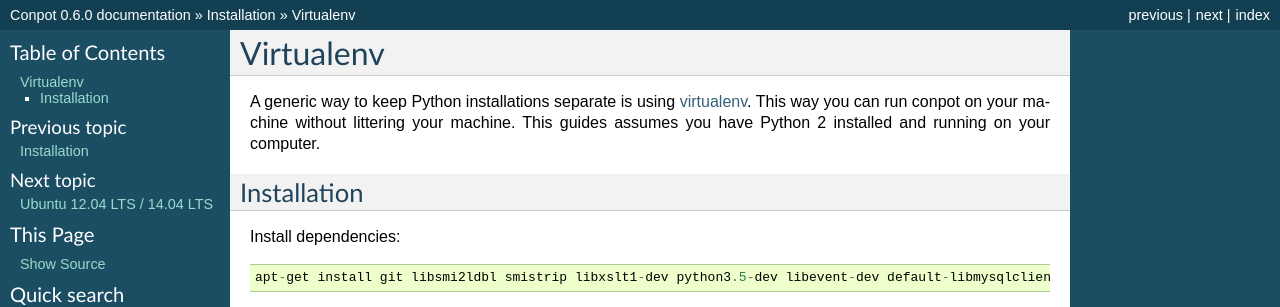
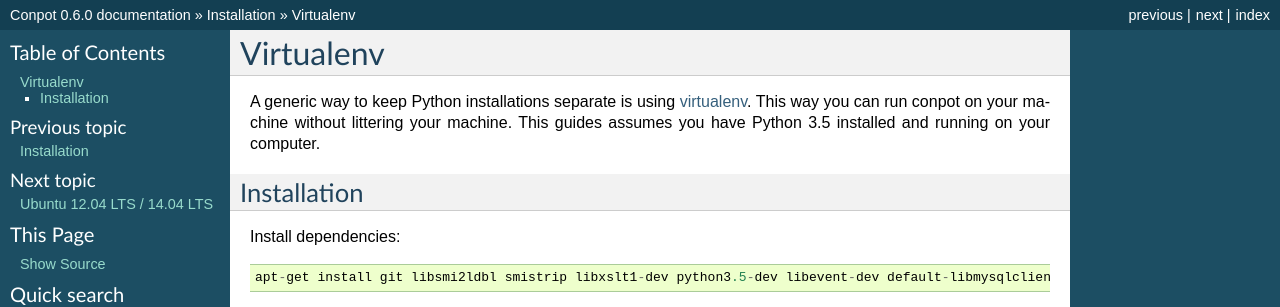
Before and after one commit to logictitans/PLC-conpot, a Sphinx documentation site: the page built from docs/source/installation/virtualenv.rst, in a window 1280 px wide. Shown: the top 307 px of the page. Built offline with Sphinx 7.4.7, drawn with Linux system fonts in a browser that asks for light colours.

Commit message:
Update virtualenv.rst

```diff
--- a/docs/source/installation/virtualenv.rst
+++ b/docs/source/installation/virtualenv.rst
@@ -1,7 +1,7 @@
 Virtualenv
 ==========
 
-A generic way to keep Python installations separate is using `virtualenv <https://pypi.python.org/pypi/virtualenv>`_. This way you can run conpot on your machine without littering your machine. This guides assumes you have Python 2 installed and running on your computer.
+A generic way to keep Python installations separate is using `virtualenv <https://pypi.python.org/pypi/virtualenv>`_. This way you can run conpot on your machine without littering your machine. This guides assumes you have Python 3.5 installed and running on your computer.
 
 
 Installation
```
